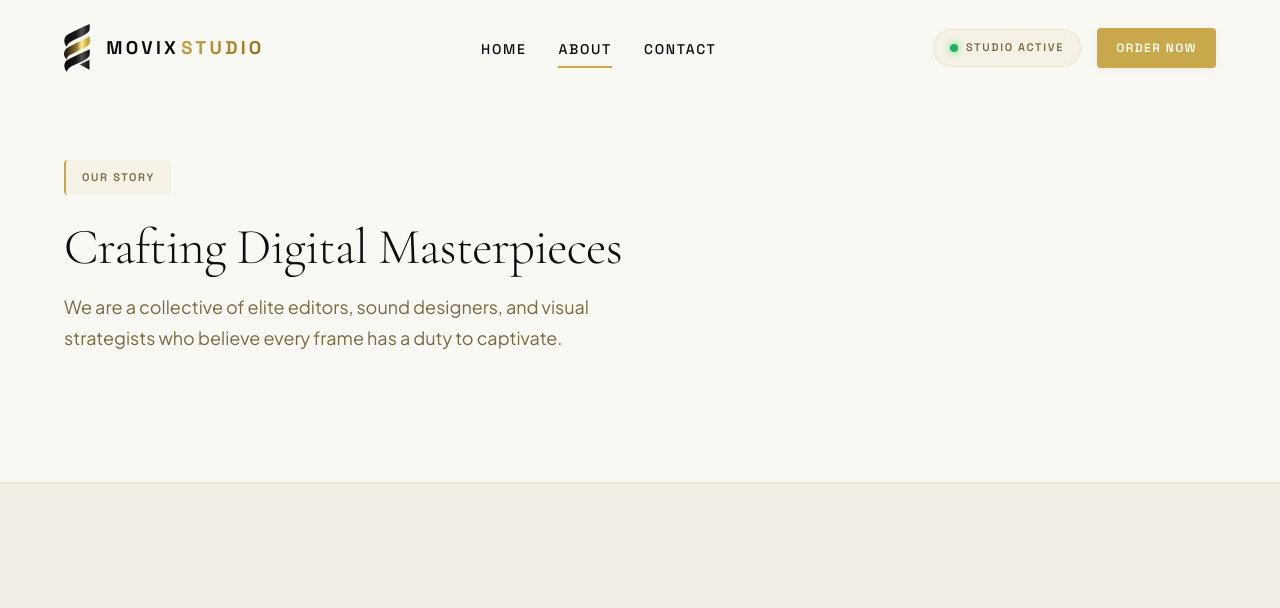
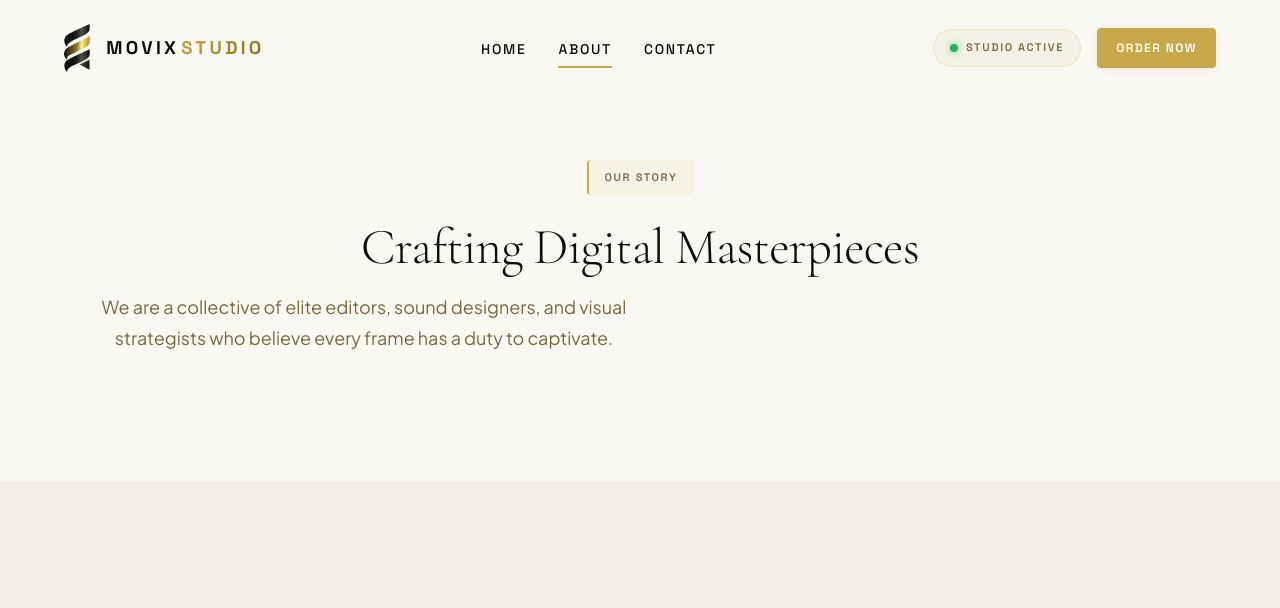
Before and after one commit to Abdul-Manan-C/movixstudio, a website built with Vite: page about.html in a window 1280 px wide. Shown: the top 608 px of the page. Built offline with nearby package versions, Linux system fonts and the light colour scheme.

Commit message:
fix: center hero section heading/subtitle on about and contact pages

```diff
--- a/about.html
+++ b/about.html
@@ -66,10 +66,10 @@
   <!-- About Header Section -->
   <section class="section-padding" style="padding-top: 10rem; padding-bottom: 5rem;">
     <div class="container">
-      <div class="section-header" style="text-align: left; margin-bottom: 3rem;">
+      <div class="section-header" style="margin-bottom: 3rem;">
         <span class="pre-heading" style="margin-left: 0;">Our Story</span>
         <h2>Crafting Digital Masterpieces</h2>
-        <p style="margin-left: 0; text-align: left;">We are a collective of elite editors, sound designers, and visual strategists who believe every frame has a duty to captivate.</p>
+        <p style="margin-left: 0;">We are a collective of elite editors, sound designers, and visual strategists who believe every frame has a duty to captivate.</p>
       </div>
     </div>
   </section>
```
Also changed, not shown: contact.html (+2 -2 lines).
